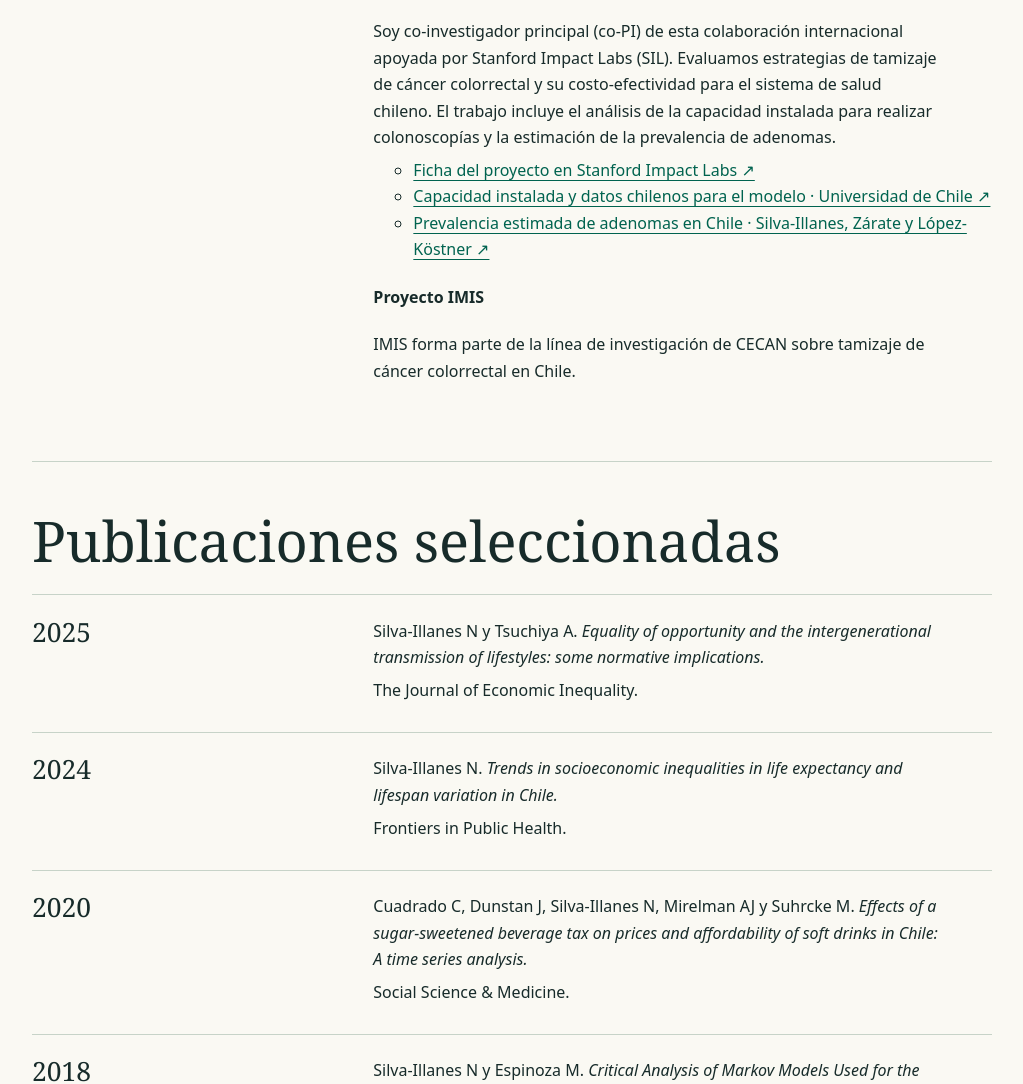
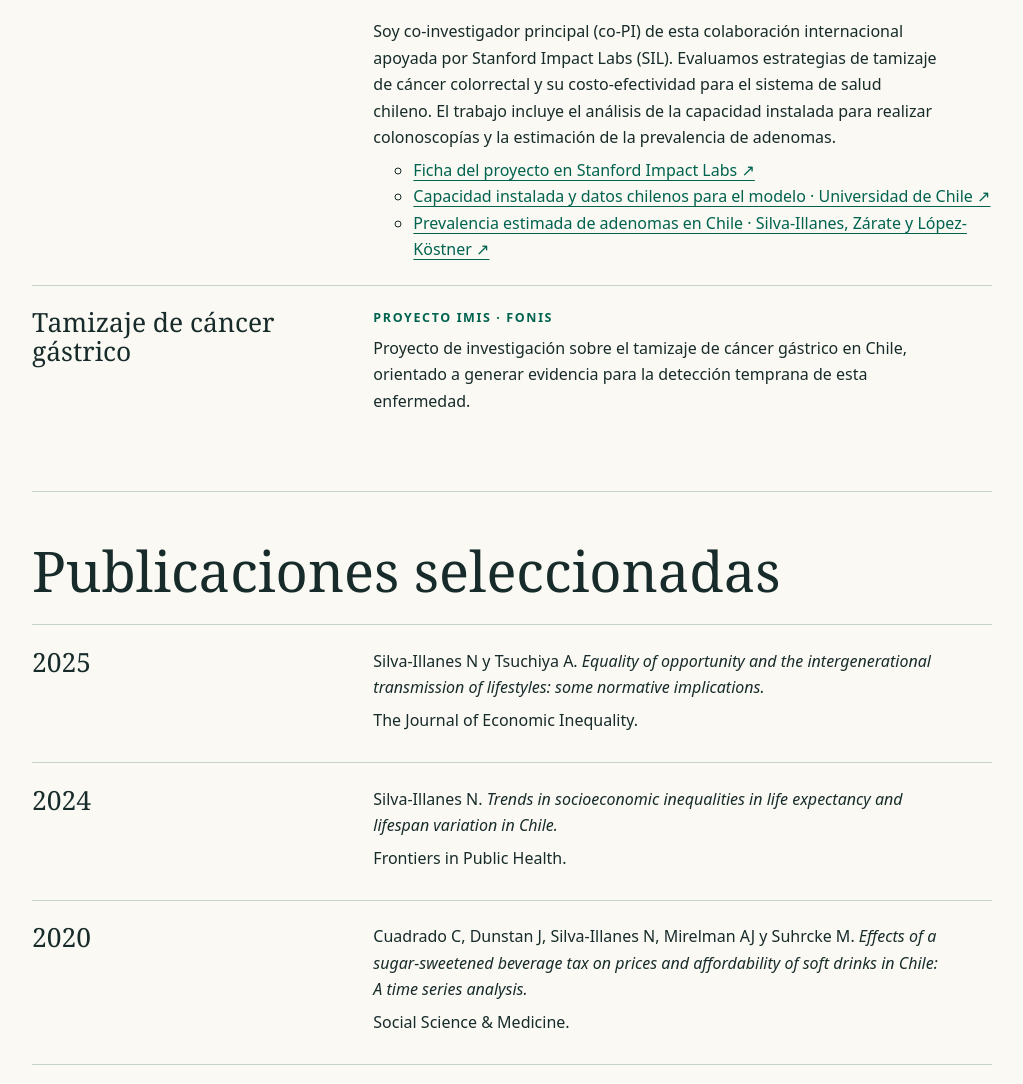
Before and after one commit to nsilvai/sitio-academico, a plain HTML site: page index.html in a window 1280 px wide. Shown: the part 2186-3270 px from the top of the page, without its empty margins (128-1151 px from the left). Drawn offline with Linux system fonts and the light colour scheme.

Commit message:
Describe IMIS as a FONIS gastric cancer screening project

```diff
--- a/index.html
+++ b/index.html
@@ -41,7 +41,8 @@ footer{padding-block:1.8rem;color:#455a54}@media(max-width:620px){.projects > li
 </div>
 </li>
 <li><h3>Desigualdades en mortalidad y sobrevida</h3><div><p>En el marco de mi trabajo como investigador asociado de CECAN, el proyecto RIS Investigación vincula registros administrativos para estudiar cómo la escolaridad y el ingreso se relacionan con la mortalidad, la esperanza de vida y la sobrevida por cáncer en Chile.</p><a href="https://saludpublica.uchile.cl/noticias/236185/desigualdades-educativas-marcan-la-mortalidad-adulta-en-chile">Estudio sobre mortalidad adulta ↗</a></div></li>
-<li><h3>Tamizaje de cáncer colorrectal</h3><div><p class="label">Línea de tamizaje de CECAN</p><h4>Proyecto Stanford Impact Labs</h4><p>Soy co-investigador principal (co-PI) de esta colaboración internacional apoyada por Stanford Impact Labs (SIL). Evaluamos estrategias de tamizaje de cáncer colorrectal y su costo-efectividad para el sistema de salud chileno. El trabajo incluye el análisis de la capacidad instalada para realizar colonoscopías y la estimación de la prevalencia de adenomas.</p><ul><li><a href="https://impact.stanford.edu/investment/pathways-preventing-and-reducing-colorectal-cancer-chile">Ficha del proyecto en Stanford Impact Labs ↗</a></li><li><a href="https://saludpublica.uchile.cl/noticias/227215/profesor-nicolas-silva-lidera-investigacion-internacional-">Capacidad instalada y datos chilenos para el modelo · Universidad de Chile ↗</a></li><li><a href="https://historico.gastrolat.org/tl-51-prevalencia-estimada-de-adenomas-en-poblacion-chilena-utilizando-datos-de-un-programa-piloto-de-tamizaje-de-cancer-de-colon-y-recto/">Prevalencia estimada de adenomas en Chile · Silva-Illanes, Zárate y López-Köstner ↗</a></li></ul><h4 id="imis">Proyecto IMIS</h4><p>IMIS forma parte de la línea de investigación de CECAN sobre tamizaje de cáncer colorrectal en Chile.</p></div></li>
+<li><h3>Tamizaje de cáncer colorrectal</h3><div><p class="label">Línea de tamizaje de CECAN</p><h4>Proyecto Stanford Impact Labs</h4><p>Soy co-investigador principal (co-PI) de esta colaboración internacional apoyada por Stanford Impact Labs (SIL). Evaluamos estrategias de tamizaje de cáncer colorrectal y su costo-efectividad para el sistema de salud chileno. El trabajo incluye el análisis de la capacidad instalada para realizar colonoscopías y la estimación de la prevalencia de adenomas.</p><ul><li><a href="https://impact.stanford.edu/investment/pathways-preventing-and-reducing-colorectal-cancer-chile">Ficha del proyecto en Stanford Impact Labs ↗</a></li><li><a href="https://saludpublica.uchile.cl/noticias/227215/profesor-nicolas-silva-lidera-investigacion-internacional-">Capacidad instalada y datos chilenos para el modelo · Universidad de Chile ↗</a></li><li><a href="https://historico.gastrolat.org/tl-51-prevalencia-estimada-de-adenomas-en-poblacion-chilena-utilizando-datos-de-un-programa-piloto-de-tamizaje-de-cancer-de-colon-y-recto/">Prevalencia estimada de adenomas en Chile · Silva-Illanes, Zárate y López-Köstner ↗</a></li></ul></div></li>
+<li id="imis"><h3>Tamizaje de cáncer gástrico</h3><div><p class="label">Proyecto IMIS · FONIS</p><p>Proyecto de investigación sobre el tamizaje de cáncer gástrico en Chile, orientado a generar evidencia para la detección temprana de esta enfermedad.</p></div></li>
 </ul></section>
 <section id="publicaciones"><h2>Publicaciones seleccionadas</h2>
 <ul class="projects">
```
